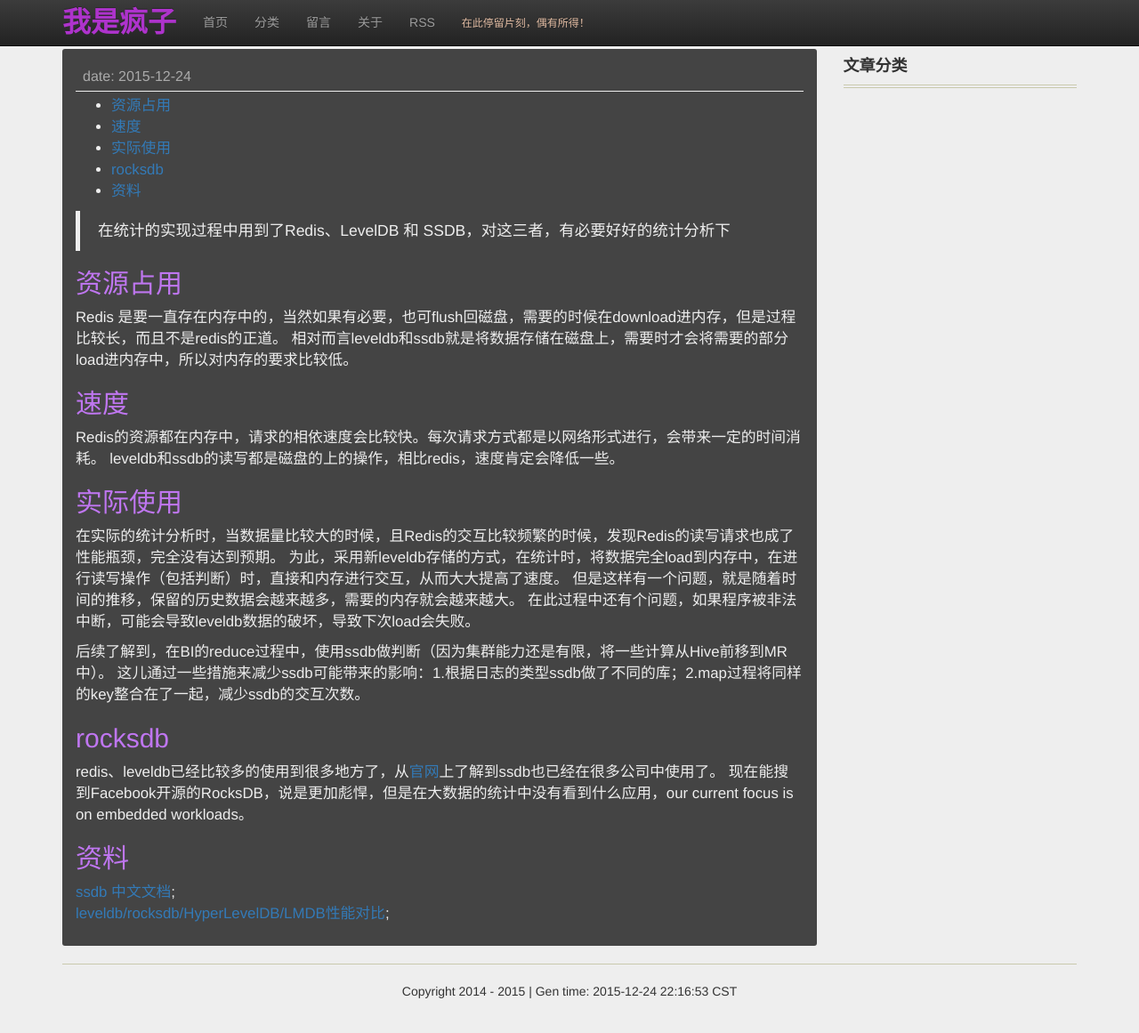
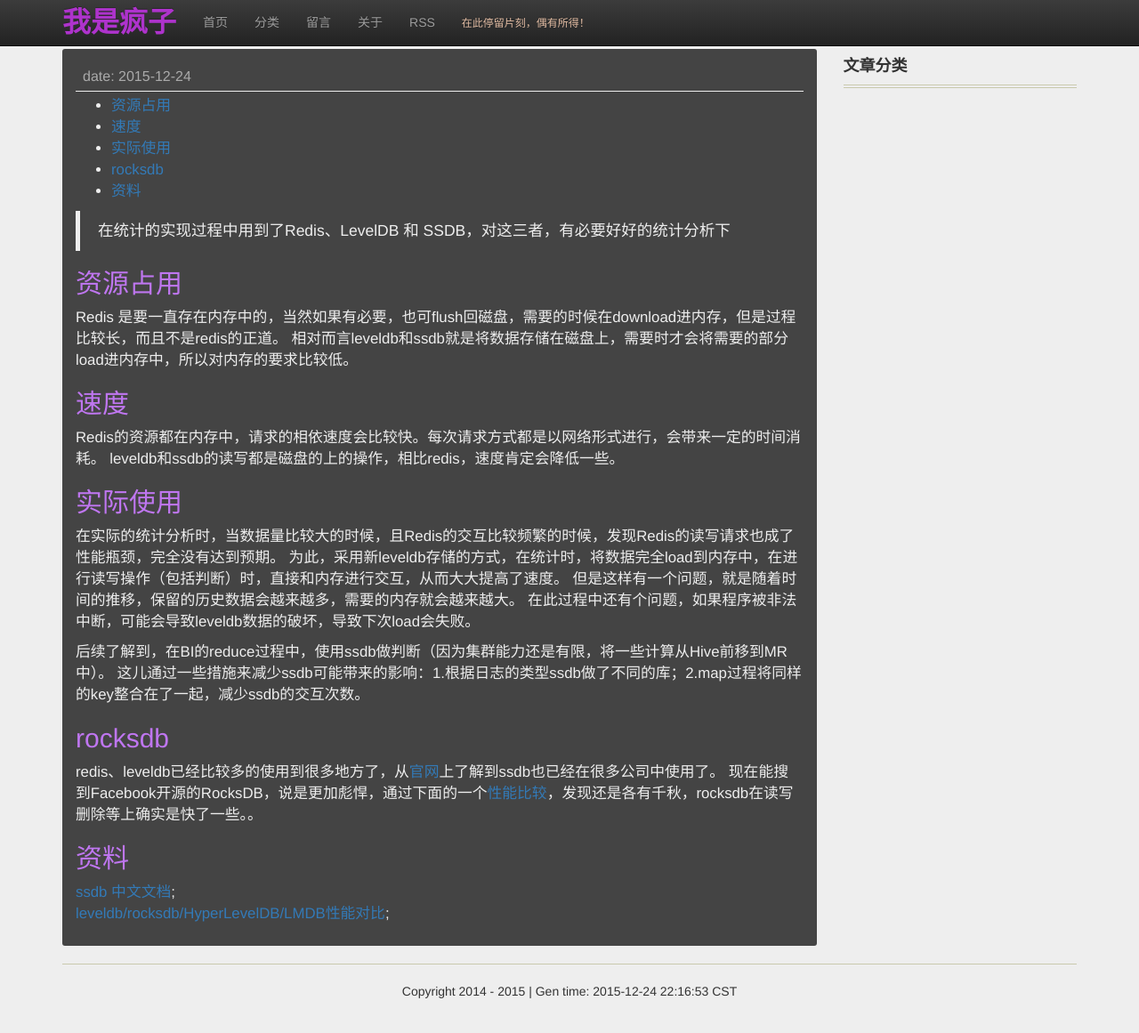
Before and after one commit to jgj1986/jgj1986.github.io, a Jekyll site: the page built from _posts/bigdata/2015-12-24-dbVS.md, in a window 1280 px wide and 1164 px high. Shown: the top 1161 px of the window at 89% size. Built offline with Jekyll 4.4.1, drawn with Linux system fonts in a browser that asks for light colours; nearby versions of some CDN libraries; comment, search, counter and statistics services are not loaded.

Commit message:
update db
Signed-off-by: guojun.jin <guojun.jin@chukong-inc.com>

```diff
--- a/_posts/bigdata/2015-12-24-dbVS.md
+++ b/_posts/bigdata/2015-12-24-dbVS.md
@@ -34,7 +34,7 @@
 ## rocksdb
 
 redis、leveldb已经比较多的使用到很多地方了，从[官网](http://ssdb.io/){:target="_blank"}上了解到ssdb也已经在很多公司中使用了。
-现在能搜到Facebook开源的RocksDB，说是更加彪悍，但是在大数据的统计中没有看到什么应用，our current focus is on embedded workloads。
+现在能搜到Facebook开源的RocksDB，说是更加彪悍，通过下面的一个[性能比较](https://influxdb.com/blog/2014/06/20/leveldb_vs_rocksdb_vs_hyperleveldb_vs_lmdb_performance.html){:target="_blank"}，发现还是各有千秋，rocksdb在读写删除等上确实是快了一些。。
 
 ## 资料
 
```
